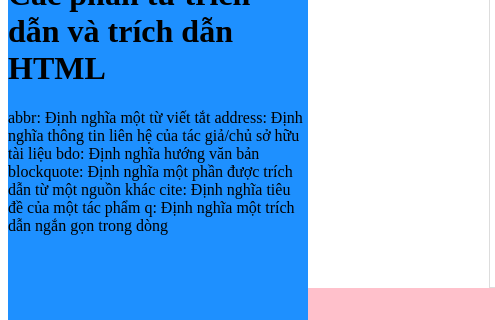
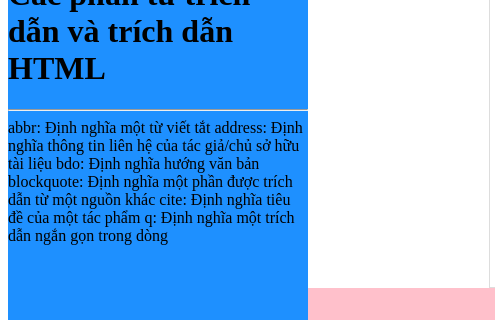
Before and after one commit to Linh7924/web, a plain HTML site: page index.html in a window 1280 px wide. Shown: the part 183-503 px from the top of the page, 0-495 px from the left. Drawn offline with Linux system fonts and the light colour scheme.

Commit message:
Update index.html

```diff
--- a/index.html
+++ b/index.html
@@ -31,13 +31,13 @@
 
         <div id="left_sidebar">
           <h1>Các phần tử trích dẫn và trích dẫn HTML</h1>
-          <p> abbr: Định nghĩa một từ viết tắt
+          <hr> abbr: Định nghĩa một từ viết tắt
             address: Định nghĩa thông tin liên hệ của tác giả/chủ sở hữu tài liệu
             bdo: Định nghĩa hướng văn bản
             blockquote: Định nghĩa một phần được trích dẫn từ một nguồn khác
             cite: Định nghĩa tiêu đề của một tác phẩm
             q: Định nghĩa một trích dẫn ngắn gọn trong dòng
-          </p>
+          </hr>
           </div>
 
         <div id="right_sidebar">Right sidebar</div>
```
